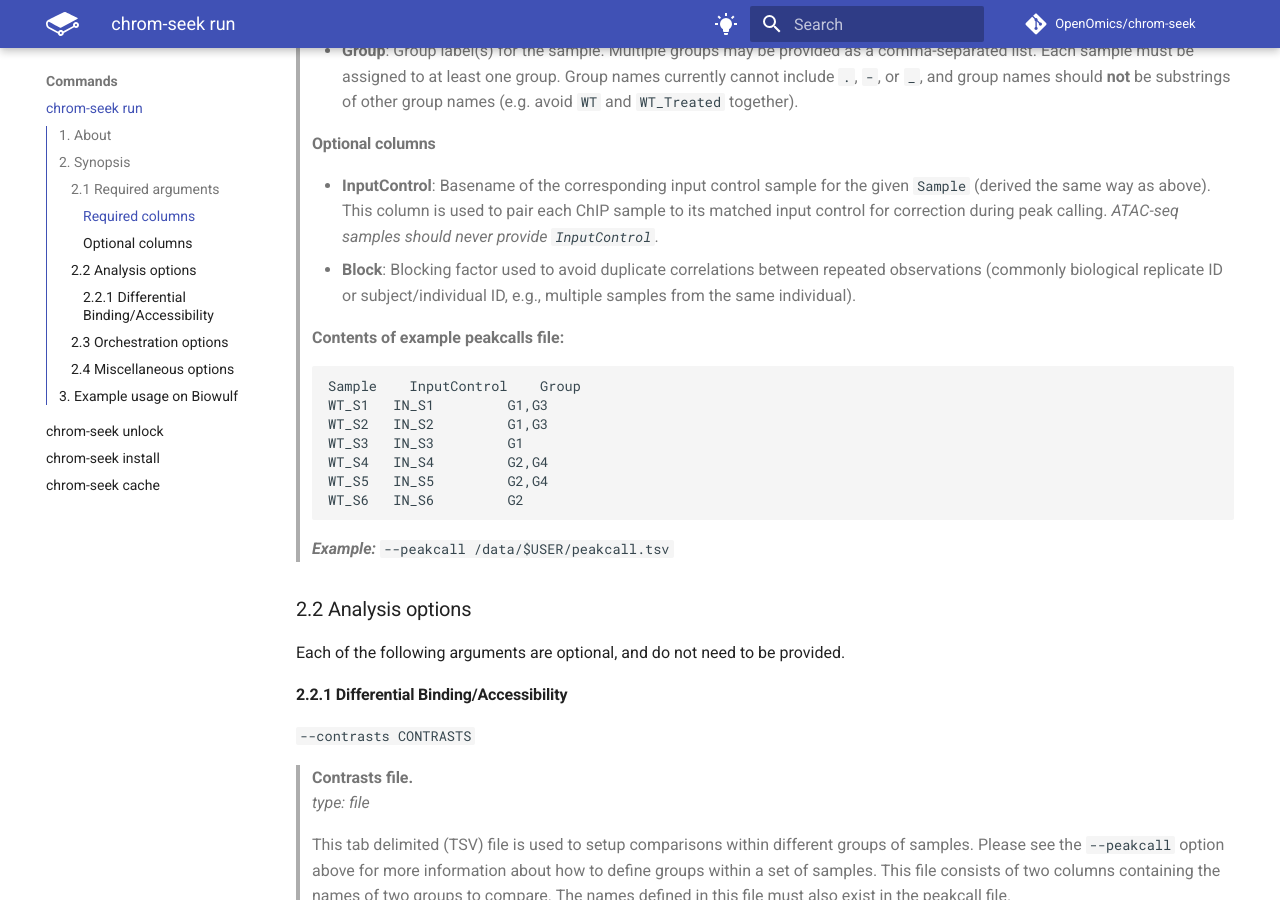
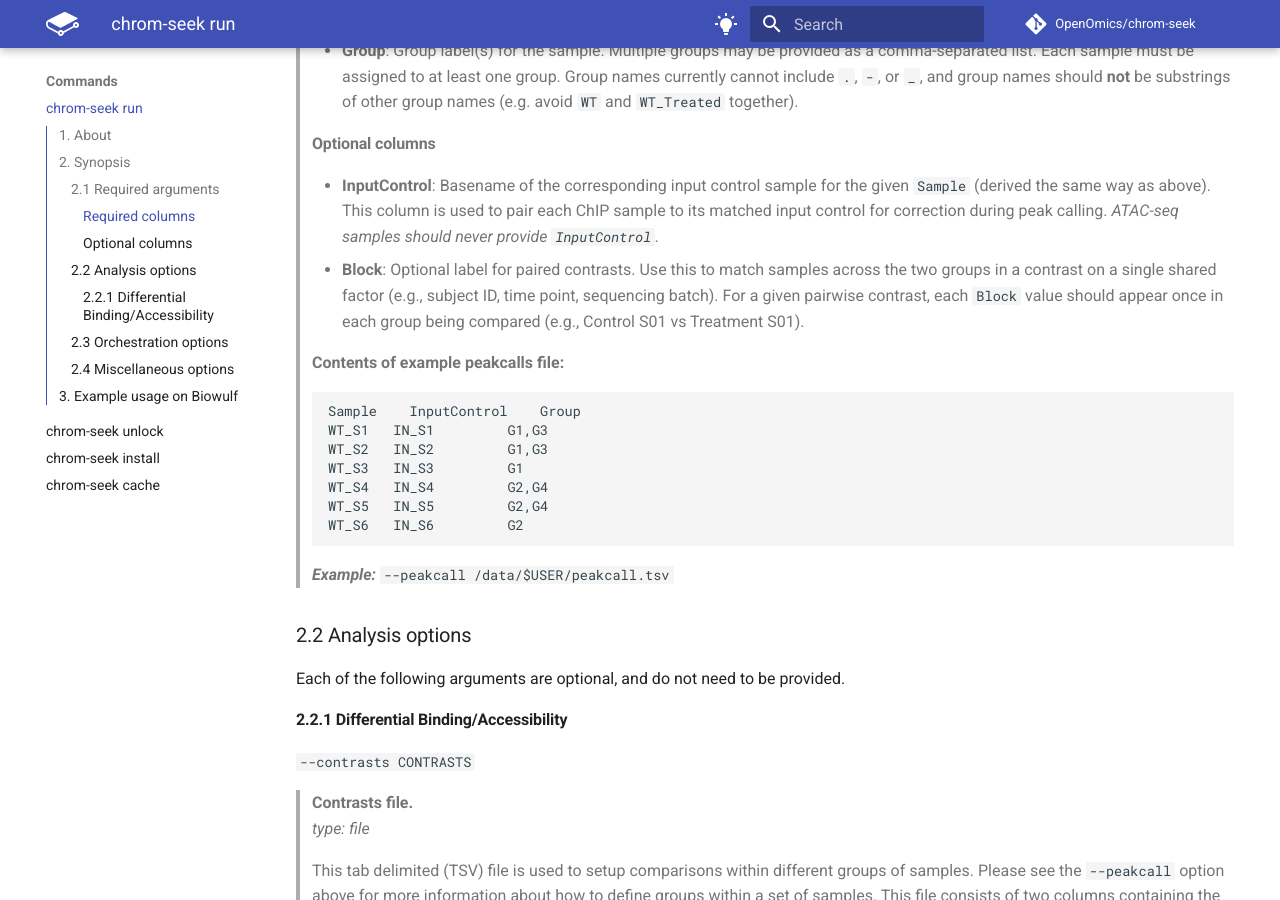
Before and after one commit to OpenOmics/chrom-seek, an MkDocs documentation site: the page built from docs/usage/run.md, in a window 1280 px wide and 900 px high, scrolled down 2505 px. Built offline with MkDocs 1.6.1 and Material for MkDocs 9.7.7, drawn with Linux system fonts in a browser that asks for light colours; comment, search, counter and statistics services are not loaded; the version menu is left out.

Commit message:
bug fixes (#118)
* move FRiP/jaccard rules into peakqc.smk

* bug fix in rule FRiP_SEACR

* improved block documentation

* Bump version from 2.2.1 to 2.2.2

```diff
--- a/docs/usage/run.md
+++ b/docs/usage/run.md
@@ -80,7 +80,7 @@ Each of the following arguments are required. Failure to provide a required argu
 >
 > #### Optional columns
 > * **InputControl**: Basename of the corresponding input control sample for the given `Sample` (derived the same way as above). This column is used to pair each ChIP sample to its matched input control for correction during peak calling. *ATAC-seq samples should never provide `InputControl`.*
->* **Block**: Blocking factor used to avoid duplicate correlations between repeated observations (commonly biological replicate ID or subject/individual ID, e.g., multiple samples from the same individual).
+>* **Block**: Optional label for paired contrasts. Use this to match samples across the two groups in a contrast on a single shared factor (e.g., subject ID, time point, sequencing batch). For a given pairwise contrast, each `Block` value should appear once in each group being compared (e.g., Control S01 vs Treatment S01).
 >
 >
 >
```
Also changed, not shown: 4 other files.
